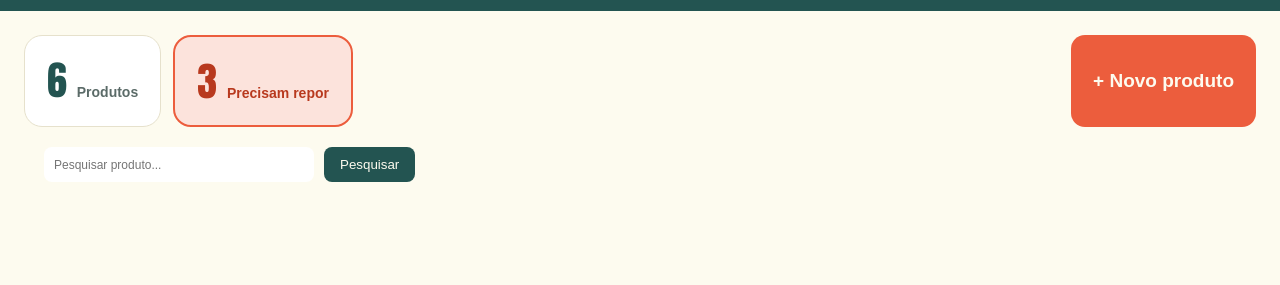
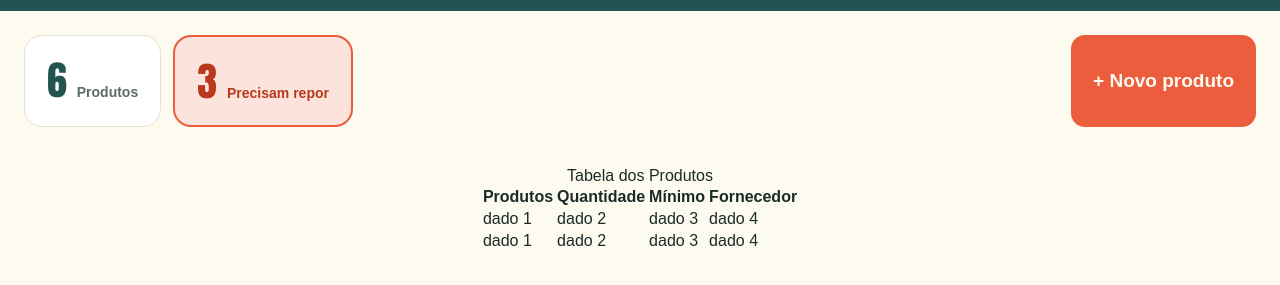
Before and after one commit to giovanniandrade025-max/API, a plain HTML site: page index.html in a window 1280 px wide. Shown: the part 55-340 px from the top of the page. Drawn offline with Linux system fonts and the light colour scheme.

Commit message:
feat: tabela de produtos

```diff
--- a/index.html
+++ b/index.html
@@ -35,10 +35,33 @@
         <button class="novo_produto">+ Novo produto</button>
       </section>
 
-      <div class="pesquisa">
-        <input type="text" placeholder="Pesquisar produto..." />
-        <button>Pesquisar</button>
-      </div>
+     <section class="tabela_produtos">
+        <table>
+            <caption>Tabela dos Produtos</caption>
+            <tr>
+                <th>Produtos</th>
+                <th>Quantidade</th>
+                <th>Mínimo</th>
+                <th>Fornecedor</th>
+
+            </tr>
+            <tr>
+                <td>dado 1</td>
+                <td>dado 2</td>
+                <td>dado 3</td>
+                <td>dado 4</td>
+            </tr>
+            <tr>
+                <td>dado 1</td>
+                <td>dado 2</td>
+                <td>dado 3</td>
+                <td>dado 4</td>
+            </tr>
+        </table>
+     </section>
+
+        </div>
+      </section>
     </main>
   </body>
 </html>
--- a/style.css
+++ b/style.css
@@ -133,31 +133,10 @@ body {
     transform: translateY(-2px);
 }
 
-.pesquisa {
-    margin: 20px;
+.tabela_produtos {
+    margin: 0 auto;
     display: flex;
-    gap: 10px;
+    align-items: center;
+    justify-content: center;
+    padding: 40px 10px;
 }
-
-.pesquisa input {
-    padding: 10px;
-    outline: none;
-    border: none;
-    border-radius: 8px;
-    width: 250px;
-    font-size: 12px;
-
-}
-
-.pesquisa button {
-    border: none;
-    border-radius: 8px;
-    padding: 10px 16px;
-    background-color: var(--verde);
-    color: var(--creme);
-    cursor: pointer;
-}
-
-.pesquisa button:hover {
-    background: var(--laranja);
-}
```
